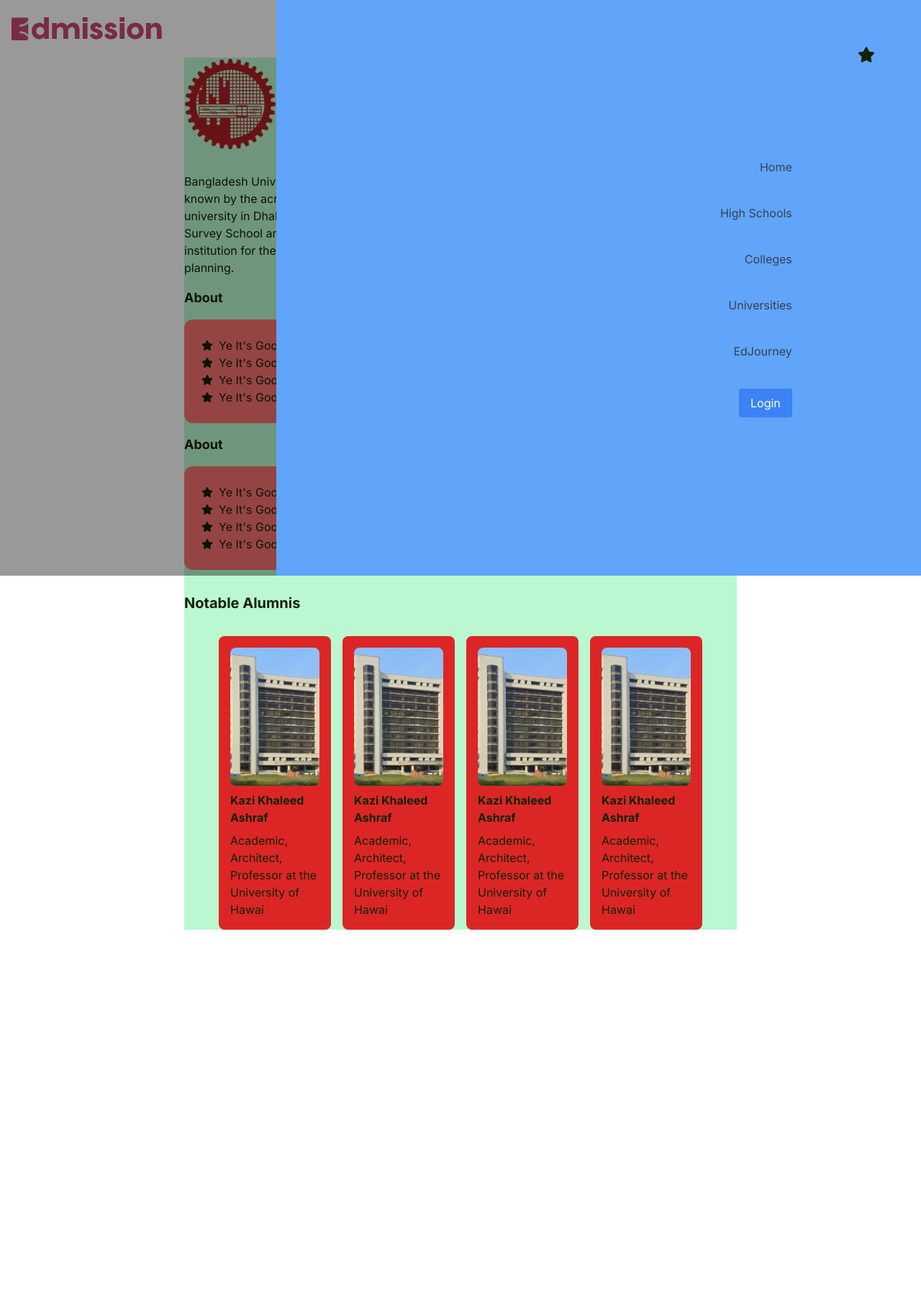
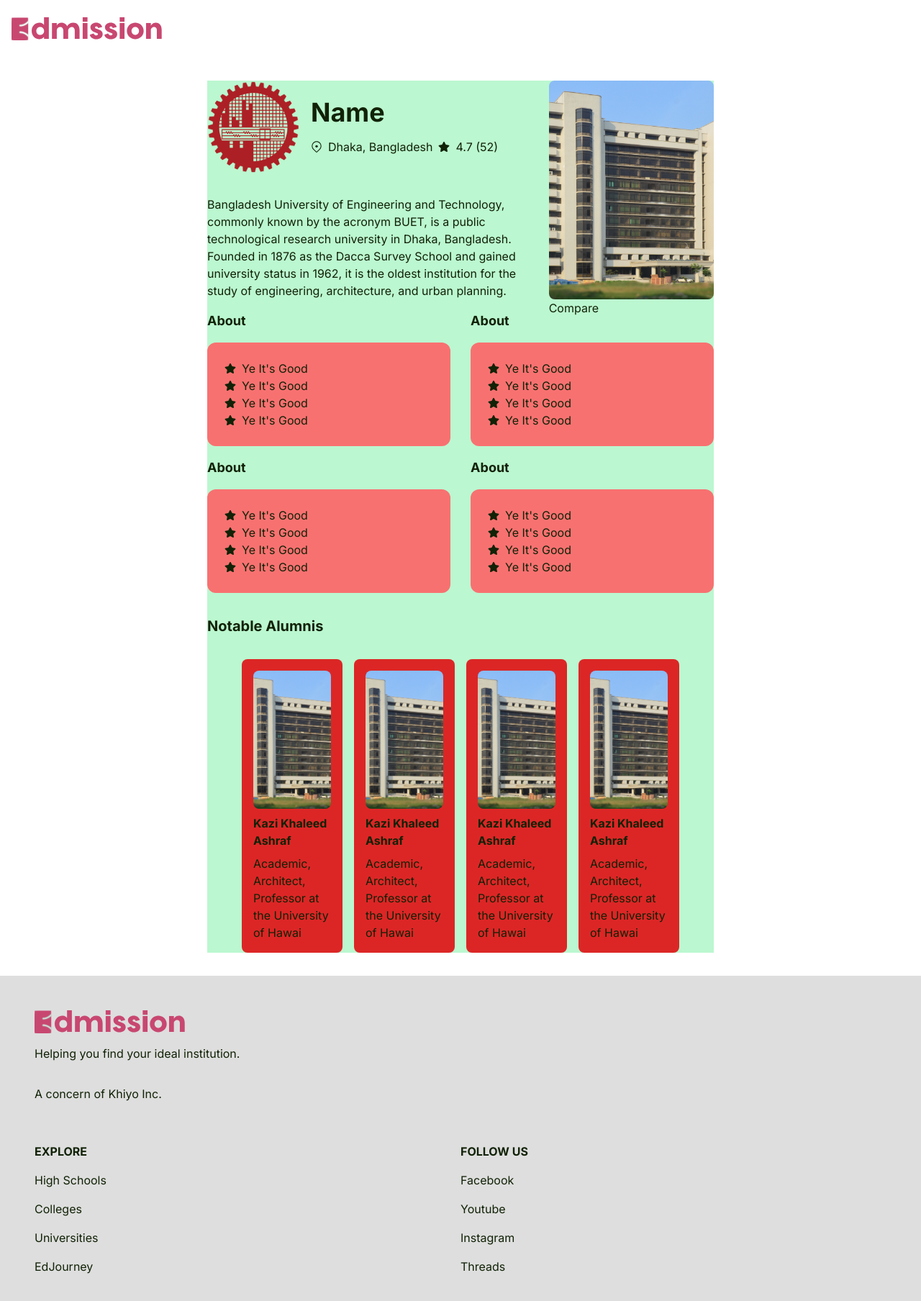
Before and after one commit to 5takarcoin/Edmission_client, a Next.js app: page /university in a window 1280 px wide. Shown: the top 1808 px of the page at 72% size. Before the commit the page ends 1292 px from the top, so only its background shows below. Built offline with nearby package versions, Linux system fonts and the light colour scheme.

Commit message:
Universities mobiled

```diff
--- a/app/layout.tsx
+++ b/app/layout.tsx
@@ -21,14 +21,14 @@ export default function RootLayout({
     <html lang="en">
       <body className={`${inter.className} bg-white text-ed-text`}>
         <ReduxProvider>
-          <div className="App">
+          <div className="App min-h-[100vh] flex flex-col justify-between">
             <nav>
               <Navbar />
             </nav>
-            <div className="max-w-[60%] w-[1200px] m-auto">
+            <div className="w-full p-8 lg:max-w-[60%] lg:w-[1200px] m-auto">
               <main>{children}</main>
             </div>
-            {/* <Footer /> */}
+            <Footer />
           </div>
         </ReduxProvider>
       </body>
--- a/app/page.tsx
+++ b/app/page.tsx
@@ -14,10 +14,16 @@ export default function Home() {
         <div className=" h-36"></div>
         <Features />
         <img className="absolute -top-28 -z-10" src="./wave_up.svg" alt="" />
-        <img className="absolute -bottom-48 -z-10" src="./wave_down.svg" alt="" />
+        <img
+          className="absolute -bottom-48 -z-10"
+          src="./wave_down.svg"
+          alt=""
+        />
         <div className="top-0 h-[200px]] bg-ed-prim"></div>
       </div>
-      <NotSure />
+      <div className="w-[100vw]">
+        <NotSure />
+      </div>
     </main>
   );
 }
--- a/app/universities/page.tsx
+++ b/app/universities/page.tsx
@@ -3,6 +3,7 @@ import StillCantFind from "@/components/StillCantFind";
 import UniSearchCard from "@/components/Universities/UniSearchCard";
 import { University } from "@/types/UniversityTypes";
 import Link from "next/link";
+import { GoChevronDown } from "react-icons/go";
 
 const customUni: University[] = [
   {
@@ -16,7 +17,7 @@ const customUni: University[] = [
     stars: 4.7,
     totalReviews: 52,
     sponsored: true,
-    identifier: "buta"
+    identifier: "buta",
   },
   {
     name: "Name",
@@ -29,7 +30,7 @@ const customUni: University[] = [
     stars: 4.7,
     totalReviews: 52,
     sponsored: true,
-    identifier: "buta"
+    identifier: "buta",
   },
   {
     name: "Name",
@@ -42,33 +43,67 @@ const customUni: University[] = [
     stars: 4.7,
     totalReviews: 52,
     sponsored: true,
-    identifier: "buta"
+    identifier: "buta",
   },
 ];
 
 export default function page() {
   return (
-    <div className="bg-green-200 space-y-8">
+    // <div className="bg-green-200 space-y-8">
+    // <div className="">
+    //   <h1 className="text-4xl font-bold">Explore Universities</h1>
+    //   <p className="text-lg">
+    //     Search Through over 1,250 universities all around the world. Or take
+    //     the Edmission Quiz to find the perfect college suited for you.
+    //   </p>
+    // </div>
+    // <div className="flex flex-col">
+    //   <div className="md:flex-1">
+    //     <Sidebar />
+    //   </div>
+    //   <div className="md:flex-[3]">
+    //     <p>sort relevance bar</p>
+    //     {customUni.map((uni, i) => {
+    //       return (
+
+    //         <Link href={`university/${uni.identifier}`}>
+    //         <UniSearchCard {...uni} />
+    //       </Link>
+    //         )
+    //     })}
+    //   </div>
+    // </div>
+    // </div>
+
+    <div className="">
       <div className="">
-        <h1 className="text-4xl font-bold">Explore Universities</h1>
-        <p className="text-lg">
+        <h1 className="text-3xl font-bold">Explore Universities</h1>
+        <p className="text-md py-4">
           Search Through over 1,250 universities all around the world. Or take
           the Edmission Quiz to find the perfect college suited for you.
         </p>
       </div>
-      <div className="flex">
-        <div className="flex-1">
+
+      <div className="flex flex-col">
+        <div className="hidden md:block md:flex-1">
           <Sidebar />
         </div>
-        <div className="flex-[3] p-4">
-          <p>sort relevance bar</p>
+        <div className="w-full p-4 text-md flex justify-between items-center bg-ed-white rounded-md">
+          <span>Show filters</span>
+          <span className="text-2xl">
+            <GoChevronDown />
+          </span>
+        </div>
+        <div className="md:flex-[3] py-4">
+          {/* <p>sort relevance bar</p> */}
           {customUni.map((uni, i) => {
             return (
-
-              <Link href={`university/${uni.identifier}`}>
-              <UniSearchCard {...uni} />
-            </Link>
-              )
+              <div className="py-2">
+                <Link href={`university/${uni.identifier}`}>
+                  <UniSearchCard {...uni} />
+                </Link>
+              </div>
+            );
           })}
         </div>
       </div>
--- a/components/Footer.tsx
+++ b/components/Footer.tsx
@@ -1,23 +1,53 @@
 export default function Footer() {
   return (
-    <div className="flex-col items-center justify-between bg-ed-white px-48 py-12">
-      <div className="flex justify-between">
-        <div className="space-y-8">
-          <div className="h-4">
-            <img className="h-8" src="./edmission.svg" alt="" />
-          </div>
-          <p className="">Helping you find your ideal institution.</p>
-          <h3 className="py-16">A concern of Khiyo Inc.</h3>
+    // <div className="flex-col items-center justify-between bg-ed-white">
+    //   <div className="flex justify-between">
+    //     <div className="space-y-8 flex-1 bg-red-500">
+    //       <div className="h-4">
+    //         <img className="h-8" src="./edmission.svg" alt="" />
+    //       </div>
+    //       <p className="">Helping you find your ideal institution.</p>
+    //       <h3 className="py-16">A concern of Khiyo Inc.</h3>
+    //     </div>
+        // <div className="flex flex-1 bg-red-900 justify-between gap-32 items-center">
+        //   <div>
+        //     <h3 className="py-2 font-bold">EXPLORE</h3>
+        //     <li className="list-none py-2">High Schools</li>
+        //     <li className="list-none py-2">Colleges</li>
+        //     <li className="list-none py-2">Universities</li>
+        //     <li className="list-none py-2">EdJourney</li>
+        //   </div>
+        //   <div>
+        //     <h3 className="py-2 font-bold">FOLLOW US</h3>
+        //     <li className="list-none py-2">Facebook</li>
+        //     <li className="list-none py-2">Youtube</li>
+        //     <li className="list-none py-2">Instagram</li>
+        //     <li className="list-none py-2">Threads</li>
+        //   </div>
+        // </div>
+    //   </div>
+    //   <div>
+    //     <p className="pt-16 ">All Rights Reserved by Khiyo Inc. © 2023</p>
+    //   </div>
+    // </div>
+
+    <div className="bg-ed-white p-12">
+      <div className="space-y-8 flex-1 pb-12">
+        <div className="h-4">
+          <img className="h-8" src="./edmission.svg" alt="" />
         </div>
-        <div className="flex justify-between gap-32 items-center">
-          <div>
+        <p className="">Helping you find your ideal institution.</p>
+        <h3 className="">A concern of Khiyo Inc.</h3>
+      </div>
+      <div className="flex flex-1 justify-between items-center">
+          <div className="flex-1">
             <h3 className="py-2 font-bold">EXPLORE</h3>
             <li className="list-none py-2">High Schools</li>
             <li className="list-none py-2">Colleges</li>
             <li className="list-none py-2">Universities</li>
             <li className="list-none py-2">EdJourney</li>
           </div>
-          <div>
+          <div className="flex-1">
             <h3 className="py-2 font-bold">FOLLOW US</h3>
             <li className="list-none py-2">Facebook</li>
             <li className="list-none py-2">Youtube</li>
@@ -25,10 +55,6 @@ export default function Footer() {
             <li className="list-none py-2">Threads</li>
           </div>
         </div>
-      </div>
-      <div>
-        <p className="pt-16 ">All Rights Reserved by Khiyo Inc. © 2023</p>
-      </div>
     </div>
   );
 }
--- a/components/Hero/TestimonialCarousel.tsx
+++ b/components/Hero/TestimonialCarousel.tsx
@@ -44,10 +44,10 @@ const TestimonialCarousel: React.FC<TestimonialCarouselProps> = ({
 
                 <div className="bg-white p-8 relative rounded-lg text-ed-text">
       <div>
-        <img className="h-8 pb-2" src="./quote.svg" alt="" />
-            <p className="text-sm pb-6">{testimonial.text}</p>
-            <p className="text-xs font-semibold mt-2">{testimonial.author}</p>
-            <p className="text-xs mt-2">{testimonial.about}</p>
+        <img className="h-8 pb-2 mb-2" src="./quote.svg" alt="" />
+            <p className="text-sm text-start pb-6">{testimonial.text}</p>
+            <p className="text-xs text-end font-semibold">{testimonial.author}</p>
+            <p className="text-xs text-end">{testimonial.about}</p>
           </div>
             </div>
         </div>
--- a/components/Hero/Testimonials.tsx
+++ b/components/Hero/Testimonials.tsx
@@ -24,7 +24,7 @@ function Testimonials() {
     },
   ];
   return (
-    <div className="w-full bg-ed-prime h-96">
+    <div className="w-full h-96">
       <TestimonialCarousel testimonials={testis} />
     </div>
   );
--- a/components/Navbar.tsx
+++ b/components/Navbar.tsx
@@ -3,11 +3,11 @@
 import { useState } from "react";
 import Link from "next/link";
 import { useAppSelector } from "@/store/store";
-import { FaStar } from "react-icons/fa";
+import { RxCross1 } from "react-icons/rx";
 
 export default function Navbar() {
   const user = useAppSelector((state) => state.user);
-  const [menuOpen, setMenuOpen] = useState(true);
+  const [menuOpen, setMenuOpen] = useState(false);
 
   const links = [
     {
@@ -24,7 +24,7 @@ export default function Navbar() {
     },
     {
       title: "Universities",
-      link: "/",
+      link: "/universities",
     },
     {
       title: "EdJourney",
@@ -103,60 +103,32 @@ export default function Navbar() {
               !menuOpen && "hidden"
             } flex justify-end w-[100vw] h-[100vh] bg-black bg-opacity-40 absolute top-0 right-0`}>
           <div
-            className={`relative h-full bg-blue-400 w-[70%] flex items-center`}
+            className={`relative h-full bg-ed-prim w-[75%] text-white flex items-center`}
           >
 
             <div onClick={() => {
             setMenuOpen(false);
             document.body.classList.remove('hide-scroll');
-          }} className="absolute top-8 right-8 p-8 text-2xl"><FaStar /></div>
+          }} className="absolute top-4 right-4 p-8 text-2xl"><RxCross1 /></div>
 
-            <div className="h-[50%] w-[80%] flex-col flex justify-around">
+            <div className="h-[40%] w-[85%] flex-col flex justify-around">
 
+            {links.map((link, i) => {
+              return (
 
-              <div className="flex items-center justify-end">
-                <Link href="/" className="text-gray-700 hover:text-gray-900">
-                  Home
+                <div key={i} className="flex items-center justify-end">
+                <Link onClick={() => {setMenuOpen(false);
+            document.body.classList.remove('hide-scroll');}} href={link.link} className="hover:text-ed-white">
+                  {link.title}
                 </Link>
               </div>
-
+                )
+            })}
 
               <div className="flex items-center justify-end">
                 <Link
-                  href="/high-schools"
-                  className="text-gray-700 hover:text-gray-900"
-                >
-                  High Schools
-                </Link>
-              </div>
-              <div className="flex items-center justify-end">
-                <Link
-                  href="/colleges"
-                  className="text-gray-700 hover:text-gray-900"
-                >
-                  Colleges
-                </Link>
-              </div>
-              <div className="flex items-center justify-end">
-                <Link
-                  href="/universities"
-                  className="text-gray-700 hover:text-gray-900"
-                >
-                  Universities
-                </Link>
-              </div>
-              <div className="flex items-center justify-end">
-                <Link
-                  href="/edjourney"
-                  className="text-gray-700 hover:text-gray-900"
-                >
-                  EdJourney
-                </Link>
-              </div>
-              <div className="flex items-center justify-end">
-                <Link
                   href="/login"
-                  className="bg-blue-500 text-white px-4 py-2 rounded"
+                  className="border-2 border-ed-white text-white hover:text-ed-prim hover:bg-ed-white px-8 py-2 rounded-md"
                 >
                   Login
                 </Link>
```
Also changed, not shown: components/NotSure.tsx (+10 -8 lines), components/Universities/UniSearchCard.tsx (+39 -18 lines).
